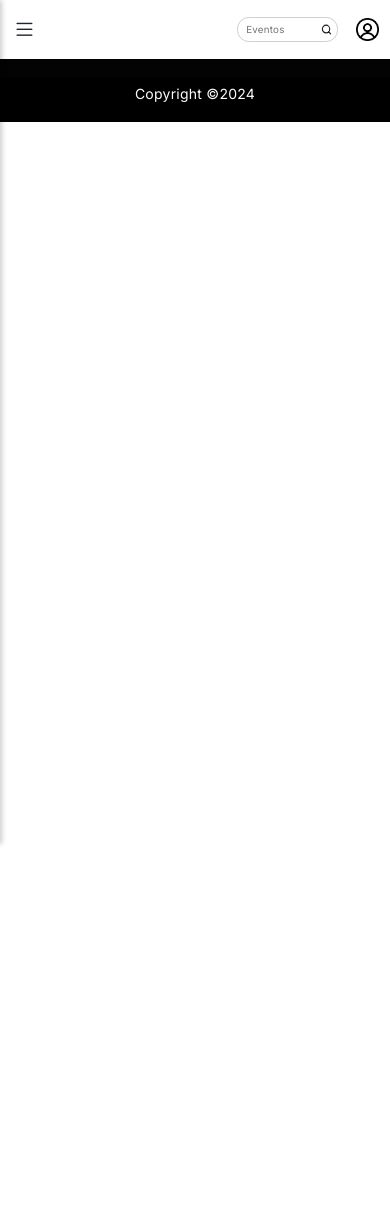
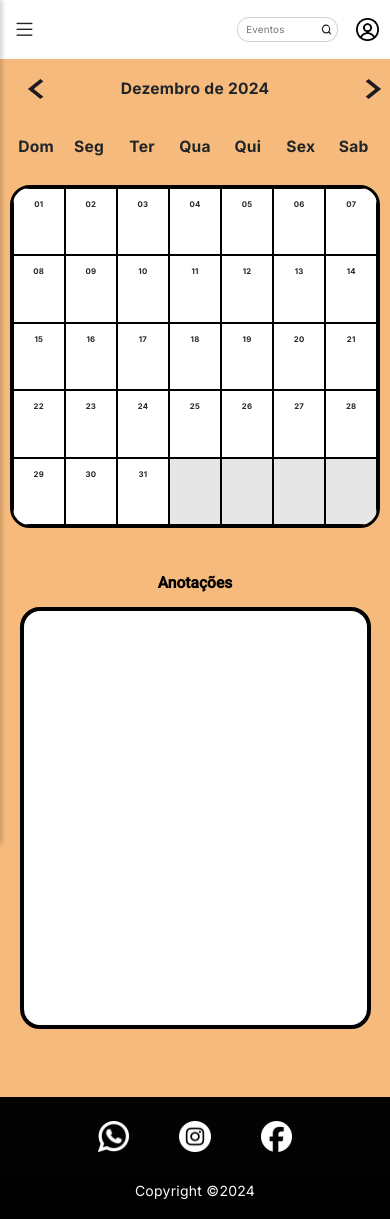
Before and after one commit to GiovannePDS7/Event-Fy, an Angular app: page /calendario in a window 390 px wide. Before the commit the page ends 844 px from the top, so only its background shows below. Built offline with nearby package versions, Linux system fonts and the light colour scheme.

Commit message:
calendario mobile

```diff
--- a/src/app/Components/calendario/calendario.component.css
+++ b/src/app/Components/calendario/calendario.component.css
@@ -1,4 +1,4 @@
-.grandContainer {
+.grandContainer-mobile {
     width: 100%;
     display: flex;
     height: 130vh;
@@ -7,28 +7,141 @@
     background-color: #f6bb7c;
 }
 
-.content-wrapper {
+.content-wrapper-mobile {
+    display: flex;
+    flex-direction: column;
+    width: 100%;
+    height: 100%;
+    display: flex;
+    justify-content: center;
+    align-items: center;
+}
+
+.container-mobile {
+    width: 95%;
+    height: auto;
+    border-radius: 20px;
+}
+
+.info-container-mobile {
+    width: 100%;
+    display: flex;
+    flex-direction: column;
+    justify-content: center;
+    align-items: center;
+    margin-top: 10%;
+}
+
+.info-title-mobile {
+    font-size: 4vw;
+    font-weight: bold;
+    color: #000000;
+    margin-bottom: 15px;
+    text-align: center;
+    margin-bottom: 2vw;
+}
+
+.calendario-titulo-mobile {
+    display: flex;
+    justify-content: space-between;
+    align-items: center;
+    margin-bottom: 10px;
+    font-size: 18px;
+}
+
+.calendario-titulo-mes-ano-mobile {
+    font-weight: bold;
+    font-size: 4vw;
+}
+
+.calendario-dias-titulo-mobile {
+    display: flex;
+    justify-content: space-around;
+    margin-bottom: 5px;
+}
+
+.calendario-dia-titulo-mobile {
+    flex: 1;
+    text-align: center;
+    font-weight: 500;
+    margin-top: 2vh;
+    height: 5vh;
+    font-size: 4vw;
+}
+
+.calendario-dias-mobile {
+    display: grid;
+    grid-template-columns: repeat(7, 1fr);
+    border: 3px solid #000;
+    border-radius: 20px;
+    overflow: hidden;
+}
+
+
+.calendario-dia-mobile {
+    border: 1px solid #000;
+    padding: 5px;
+    font-weight: 700;
+    font-size: 2vw;
+    background-color: rgb(255, 255, 255);
+    height: 8vh;
+    text-align: center;
+}
+
+.calendario-dia-nao-faz-parte-mes-atual-mobile {
+    background-color: #e6e6e6;
+}
+
+.btn-mobile {
+    width: 8vw;
+    height: 5vh;
+    color: #fff;
+    background-color: transparent;
+    border: none;
+}
+
+.anotacoes-mobile {
+    width: 90%;
+    height: 50vh;
+    background-color: #ffffff;
+    border: 4px solid #000;
+    border-radius: 20px;
+}
+
+/* TELA DESKTOP */
+
+.grandContainer-desktop {
+    width: 100%;
+    display: flex;
+    height: 130vh;
+    justify-content: center;
+    align-items: center;
+    background-color: #f6bb7c;
+}
+
+.content-wrapper-desktop {
     display: flex;
     width: 90%;
     height: 100vh;
 }
 
-.container {
+.container-desktop {
     width: 60%;
     height: 100%;
     border-radius: 20px;
     margin-top: 3%;
 }
 
-.info-container {
+.info-container-desktop {
     width: 30%;
     display: flex;
     flex-direction: column;
     justify-content: center;
     align-items: center;
+    margin-left: 4%;
 }
 
-.info-title {
+.info-title-desktop {
     font-size: 2vw;
     font-weight: bold;
     color: #333;
@@ -37,14 +150,14 @@
     margin-bottom: 1vw;
 }
 
-.info-text {
+.info-text-desktop {
     font-size: 18px;
     line-height: 1.6;
     color: #555;
     text-align: justify;
 }
 
-.calendario-titulo {
+.calendario-titulo-desktop {
     display: flex;
     justify-content: space-between;
     align-items: center;
@@ -52,18 +165,18 @@
     font-size: 18px;
 }
 
-.calendario-titulo-mes-ano {
+.calendario-titulo-mes-ano-desktop {
     font-weight: bold;
     font-size: 1.5vw;
 }
 
-.calendario-dias-titulo {
+.calendario-dias-titulo-desktop {
     display: flex;
     justify-content: space-around;
     margin-bottom: 5px;
 }
 
-.calendario-dia-titulo {
+.calendario-dia-titulo-desktop {
     flex: 1;
     text-align: center;
     font-weight: 500;
@@ -72,7 +185,7 @@
     font-size: 1.8vw;
 }
 
-.calendario-dias {
+.calendario-dias-desktop {
     display: grid;
     grid-template-columns: repeat(7, 1fr);
     border: 3px solid #000;
@@ -80,7 +193,7 @@
     overflow: hidden;
 }
 
-.calendario-dia {
+.calendario-dia-desktop {
     border: 1px solid #000;
     padding: 10px;
     font-weight: 700;
@@ -89,18 +202,18 @@
     height: 13vh;
 }
 
-.calendario-dia-nao-faz-parte-mes-atual {
+.calendario-dia-nao-faz-parte-mes-atual-desktop {
     background-color: #e6e6e6;
 }
 
-.btn {
+.btn-desktop {
     width: 2vw;
     height: 5vh;
-    color: #fff;
     border: none;
+    background-color: transparent;
 }
 
-.anotacoes{
+.anotacoes-desktop{
     width: 90%;
     height: 80%;
     background-color: #ffffff;
--- a/src/app/Components/calendario/calendario.component.html
+++ b/src/app/Components/calendario/calendario.component.html
@@ -1,48 +1,86 @@
 <div class="d-xs-block d-md-none" id="background">
-
-</div>
-
-<div class="d-none d-md-block d-xxl-block" id="background">
-    <div class="grandContainer">
-      <div class="content-wrapper">
-        <div class="container">
-          <div class="calendario-titulo">
+  <div class="grandContainer-mobile">
+    <div class="content-wrapper-mobile">
+      <div class="container-mobile">
+        <div class="calendario-titulo-mobile">
           <div>
-              <button class="btn" (click)="alterarMes(-1)">
-                <img class="btnSeta" src="../../../assets/Elementos/back.png">
+            <button class="btn-mobile" (click)="alterarMes(-1)">
+              <img class="btnSeta-mobile" src="../../../assets/Elementos/back.png">
             </button>
           </div>
-            <div class="calendario-titulo-mes-ano">
+          <div class="calendario-titulo-mes-ano-mobile">
             {{ getNomeMes() | titlecase }} de {{ getAno() }}
           </div>
           <div>
-              <button class="btn" (click)="alterarMes(+1)">
-                <img class="btnSeta" src="../../../assets/Elementos/next.png">
+            <button class="btn-mobile" (click)="alterarMes(+1)">
+              <img class="btnSeta-mobile" src="../../../assets/Elementos/next.png">
             </button>
           </div>
         </div>
 
-          <div class="calendario-dias-titulo">
-            <div *ngFor="let diaSemana of ['Dom', 'Seg', 'Ter', 'Qua', 'Qui', 'Sex', 'Sab']" class="calendario-dia-titulo">
+        <div class="calendario-dias-titulo-mobile">
+          <div *ngFor="let diaSemana of ['Dom', 'Seg', 'Ter', 'Qua', 'Qui', 'Sex', 'Sab']" class="calendario-dia-titulo-mobile">
             <strong>{{ diaSemana }}</strong>
           </div>
         </div>
 
-          <div class="calendario-dias">
+        <div class="calendario-dias-mobile">
           <div *ngFor="let dia of diasCalendario; let i = index"
-                 class="calendario-dia"
-                 [class.calendario-dia-nao-faz-parte-mes-atual]="dataAtual.getMonth() !== dia.getMonth()">
+               class="calendario-dia-mobile"
+               [class.calendario-dia-nao-faz-parte-mes-atual-mobile]="dataAtual.getMonth() !== dia.getMonth()">
             {{ dataAtual.getMonth() === dia.getMonth() ? (dia | date : 'dd') : '' }}
           </div>
         </div>
       </div>
 
-        <div class="info-container">
-          <h1 class="info-title">Anotações</h1>
-          <div class="anotacoes">
-
+      <div class="info-container-mobile">
+        <h1 class="info-title-mobile">Anotações</h1>
+        <div class="anotacoes-mobile"></div>
       </div>
     </div>
   </div>
 </div>
+
+
+<div class="d-none d-md-block d-xxl-block" id="background">
+    <div class="grandContainer-desktop">
+        <div class="content-wrapper-desktop">
+            <div class="container-desktop">
+                <div class="calendario-titulo-desktop">
+                    <div>
+                        <button class="btn-desktop" (click)="alterarMes(-1)">
+                            <img class="btnSeta-desktop" src="../../../assets/Elementos/back.png">
+                        </button>
                     </div>
+                    <div class="calendario-titulo-mes-ano-desktop">
+                        {{ getNomeMes() | titlecase }} de {{ getAno() }}
+                    </div>
+                    <div>
+                        <button class="btn-desktop" (click)="alterarMes(+1)">
+                            <img class="btnSeta-desktop" src="../../../assets/Elementos/next.png">
+                        </button>
+                    </div>
+                </div>
+
+                <div class="calendario-dias-titulo-desktop">
+                    <div *ngFor="let diaSemana of ['Dom', 'Seg', 'Ter', 'Qua', 'Qui', 'Sex', 'Sab']" class="calendario-dia-titulo-desktop">
+                        <strong>{{ diaSemana }}</strong>
+                    </div>
+                </div>
+
+                <div class="calendario-dias-desktop">
+                    <div *ngFor="let dia of diasCalendario; let i = index"
+                        class="calendario-dia-desktop"
+                        [class.calendario-dia-nao-faz-parte-mes-atual-desktop]="dataAtual.getMonth() !== dia.getMonth()">
+                        {{ dataAtual.getMonth() === dia.getMonth() ? (dia | date : 'dd') : '' }}
+                    </div>
+                </div>
+            </div>
+
+            <div class="info-container-desktop">
+                <h1 class="info-title-desktop">Anotações</h1>
+                <div class="anotacoes-desktop"></div>
+            </div>
+        </div>
+    </div>
+</div>
```
Lines whose indentation alone changed are shown as unchanged.
